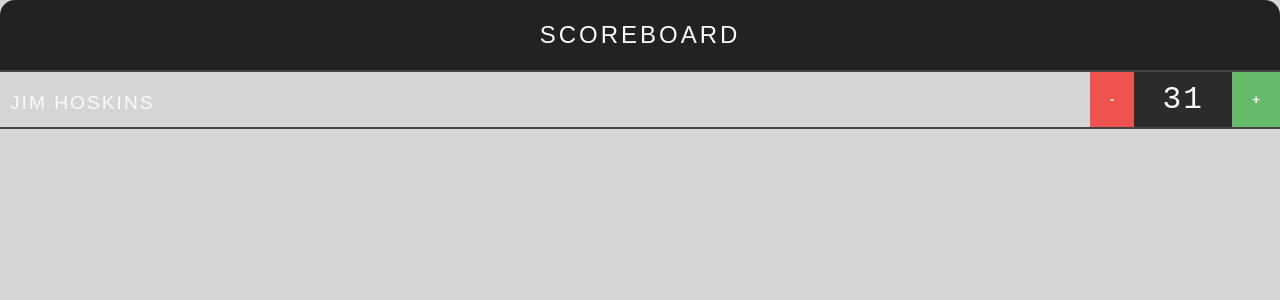
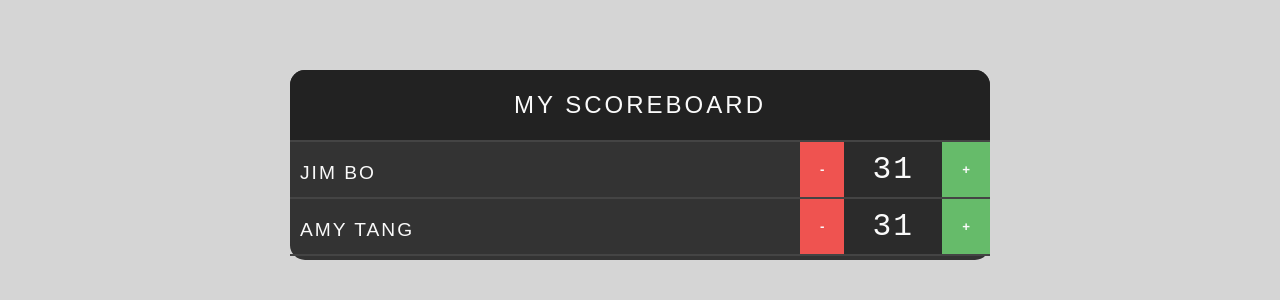
Before and after one commit to amytangcodes/react-scoreboard, a React (Create React App) app: page / in a window 1280 px wide. Shown: the top 300 px of the page. Built offline with nearby package versions, Linux system fonts and the light colour scheme.

Commit message:
creating components and passing string props

```diff
--- a/src/App.js
+++ b/src/App.js
@@ -1,28 +1,20 @@
-import React, { Component } from 'react';
-import logo from './logo.svg';
-import './App.css';
+import React, { Component } from "react";
+import PropTypes from "prop-types";
+import Header from "./components/Header";
+import Player from "./components/Player";
+import "./App.css";
 
 class App extends Component {
   render() {
+    // const { playerName } = this.props;
+
     return (
-      <div className='application'>
-        <div className='header'>
-          <h1>Scoreboard</h1>
-        </div>
+      <div className="scoreboard">
+        <Header title="My Scoreboard" />
 
-        <div className='players'>
-          <div className='player'>
-            <div className='player-name'>
-              Jim Hoskins
-            </div>
-            <div className='player-score'>
-              <div className='counter'>
-                <button className='counter-action decrement'> - </button>
-                <div className="counter-score"> 31 </div>
-                <button className='counter-action increment'> + </button>
-              </div>
-            </div>
-          </div>
+        <div className="players">
+          <Player playerName="Jim Bo" />
+          <Player playerName="Amy Tang" />
         </div>
       </div>
     );
--- /dev/null
+++ b/src/components/Header.js
@@ -0,0 +1,15 @@
+import React, { Component } from "react";
+
+class Header extends Component {
+  render() {
+    const { title } = this.props;
+
+    return (
+      <div className="header">
+        <h1>{title}</h1>
+      </div>
+    );
+  }
+}
+
+export default Header;
--- /dev/null
+++ b/src/components/Player.js
@@ -0,0 +1,22 @@
+import React, { Component } from "react";
+
+class Player extends Component {
+  render() {
+    const { playerName } = this.props;
+
+    return (
+      <div className="player">
+        <div className="player-name">{playerName}</div>
+        <div className="player-score">
+          <div className="counter">
+            <button className="counter-action decrement"> - </button>
+            <div className="counter-score"> 31 </div>
+            <button className="counter-action increment"> + </button>
+          </div>
+        </div>
+      </div>
+    );
+  }
+}
+
+export default Player;
```
